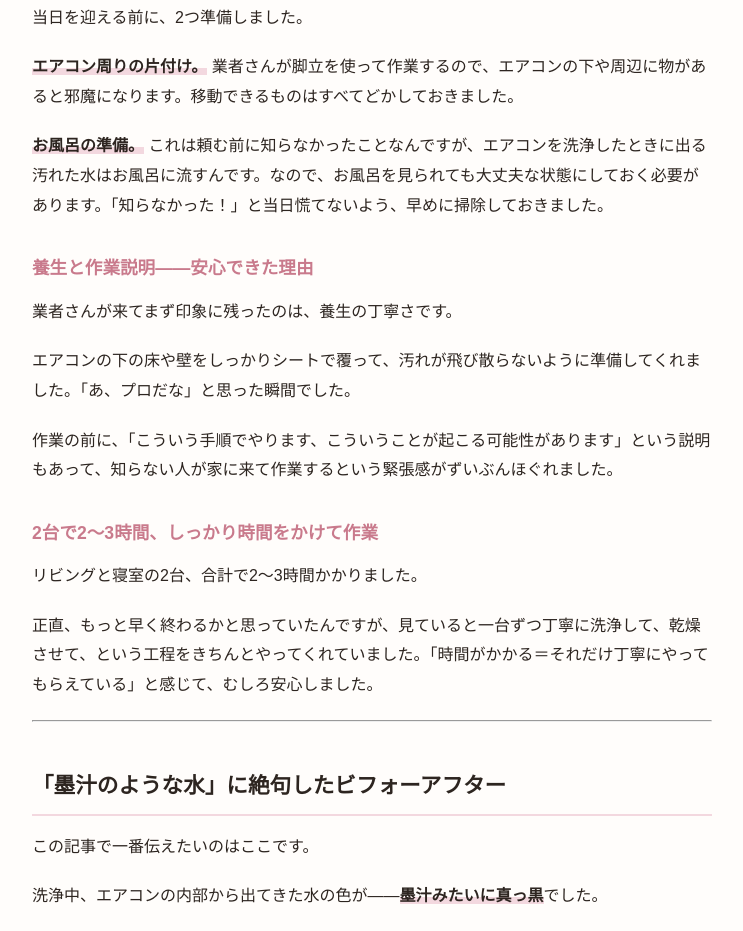
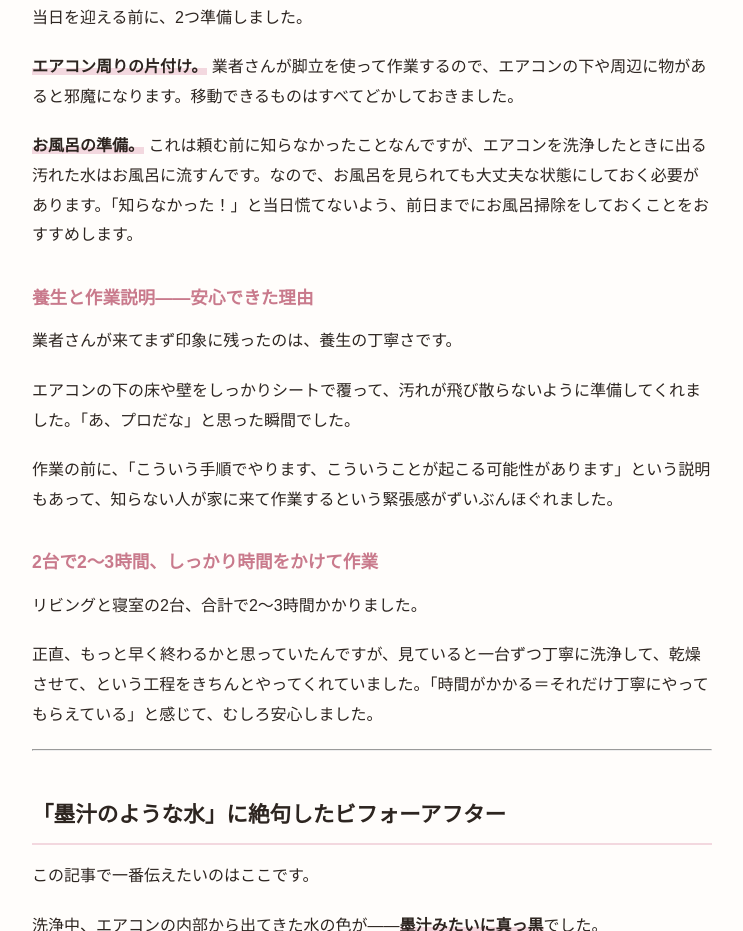
Before and after one commit to marieinababz178-afk/kireinote, an Astro site: page /posts/aircon-cleaning-kurashinomarket in a window 1280 px wide. Shown: the part 3116-4047 px from the top of the page, without its empty margins (268-1011 px from the left). Built offline with nearby package versions, Linux system fonts and the light colour scheme; Astro itself is replaced by a stand-in of ours.

Commit message:
fix: correct tense contradiction in aircon-cleaning preparation tips

```diff
--- a/src/content/posts/aircon-cleaning-kurashinomarket.md
+++ b/src/content/posts/aircon-cleaning-kurashinomarket.md
@@ -72,7 +72,7 @@ note: "A8くらしのマーケットリンク×3プレースホルダー設置
 
 **エアコン周りの片付け。** 業者さんが脚立を使って作業するので、エアコンの下や周辺に物があると邪魔になります。移動できるものはすべてどかしておきました。
 
-**お風呂の準備。** これは頼む前に知らなかったことなんですが、エアコンを洗浄したときに出る汚れた水はお風呂に流すんです。なので、お風呂を見られても大丈夫な状態にしておく必要があります。「知らなかった！」と当日慌てないよう、早めに掃除しておきました。
+**お風呂の準備。** これは頼む前に知らなかったことなんですが、エアコンを洗浄したときに出る汚れた水はお風呂に流すんです。なので、お風呂を見られても大丈夫な状態にしておく必要があります。「知らなかった！」と当日慌てないよう、前日までにお風呂掃除をしておくことをおすすめします。
 
 ### 養生と作業説明——安心できた理由
 
```
